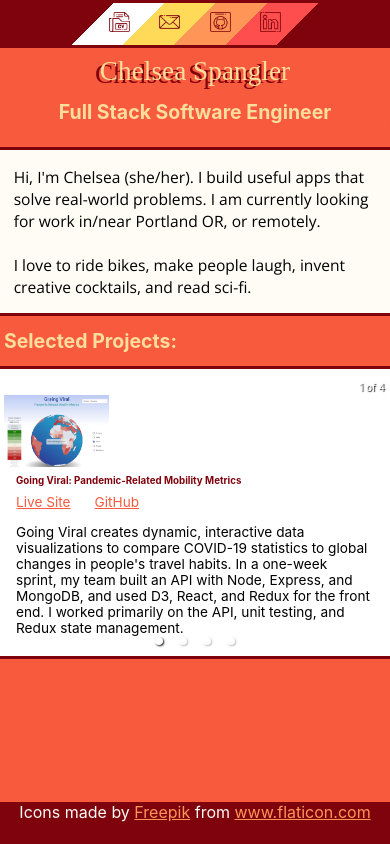
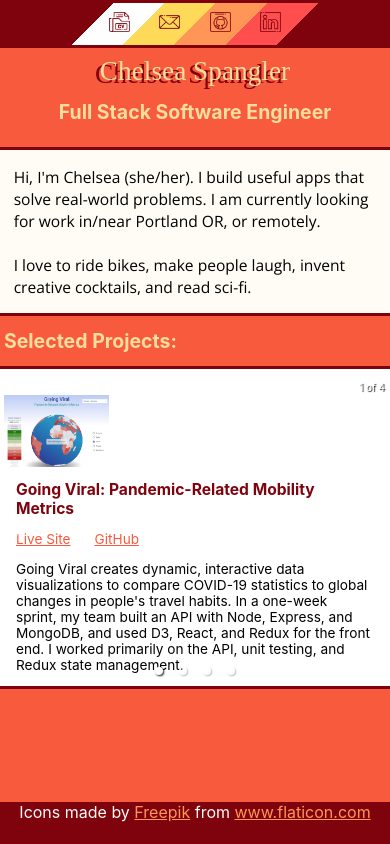
Before and after one commit to CNSpangler/portfolio, a React (Create React App) app: page / in a window 390 px wide. Built offline with nearby package versions, Linux system fonts and the light colour scheme; a web font is replaced by a local one.

Commit message:
carousel stacks in columns for mobile view

```diff
--- a/src/components/App/App.css
+++ b/src/components/App/App.css
@@ -107,6 +107,11 @@ h1 {
   margin-top: 3vh;
 }
 
+.slide-title {
+  color: #7E030D;
+  font-size: 2.5vw;
+}
+
 .slide-text {
   padding-left: 1rem;
   font-size: 1.75vw;
@@ -120,11 +125,6 @@ h1 {
 
 #slide-header a:hover {
   color: #FFDA58;
-}
-
-#slide-header h2 {
-  color: #7E030D;
-  font-size: 2.5vw;
 }
 
 #footer {
@@ -179,8 +179,8 @@ h1 {
     width: 50vw;
   }
 
-  h2 .slide-title {
-    color: red;
+  .slide-title {
+    font-size: 4vw;
   }
 
   .slide-text {
```
